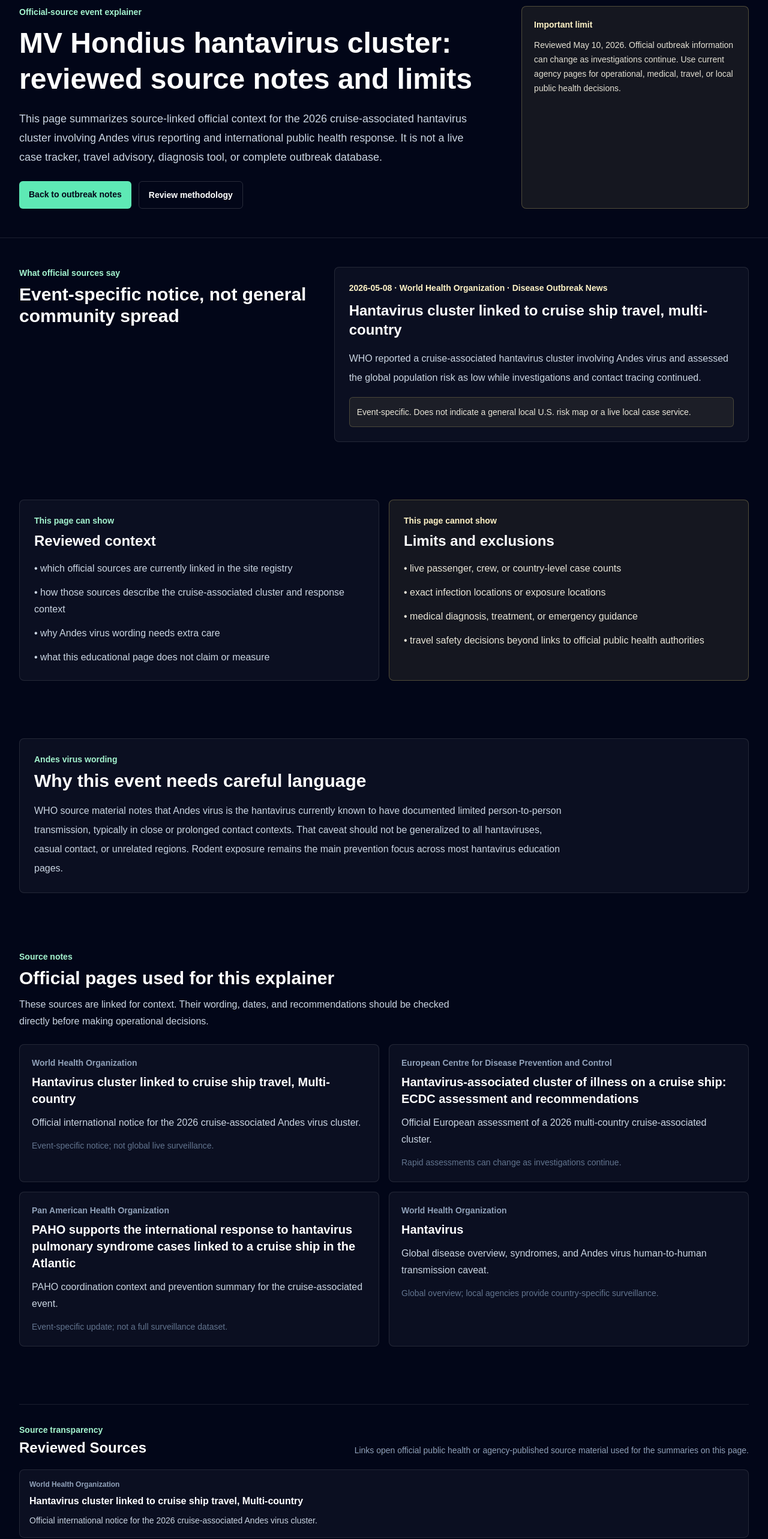
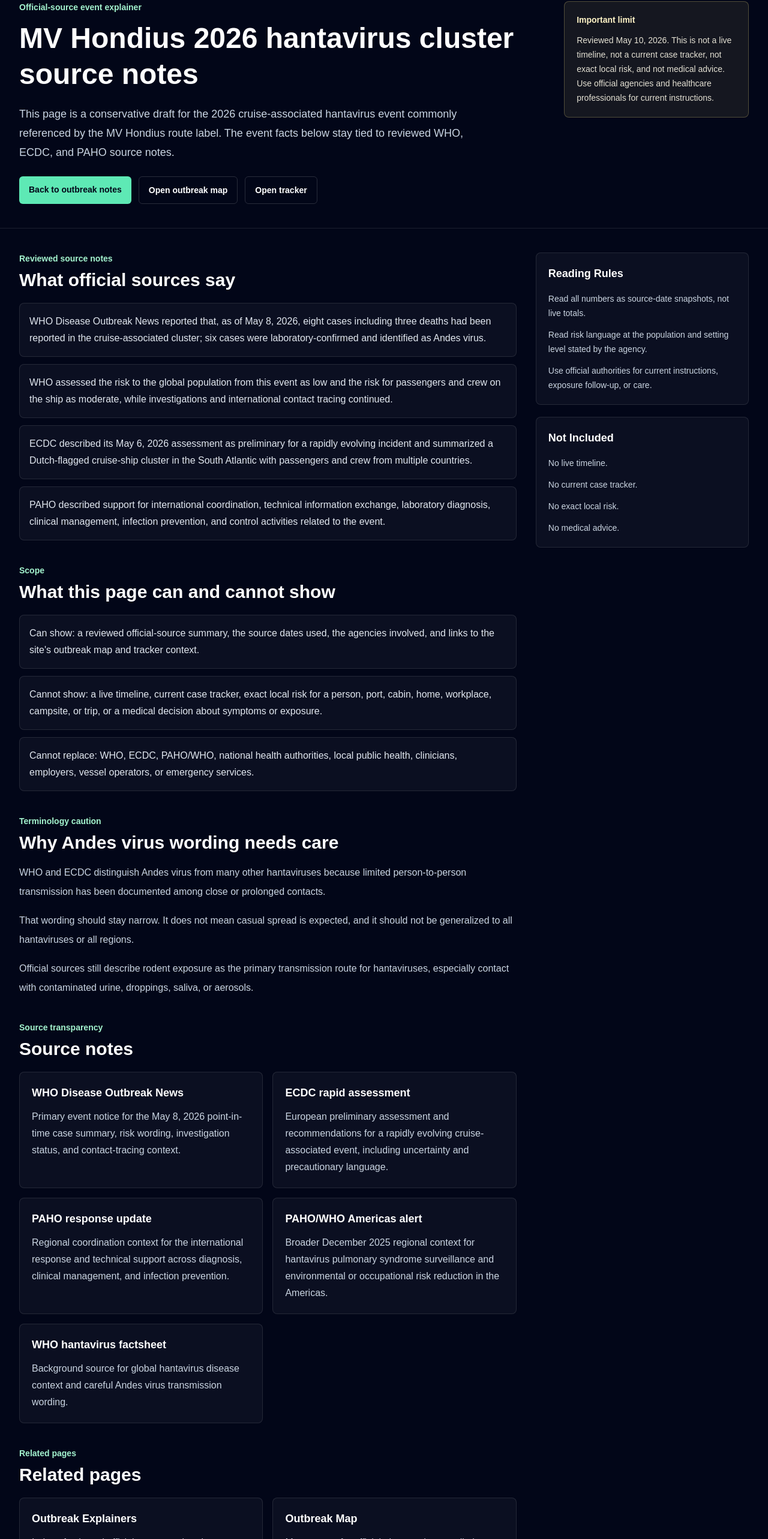
Before and after one commit to security00/hantavirus-maps, a Next.js app: page /outbreaks/mv-hondius-2026 in a window 1280 px wide. Shown: the part 109-2675 px from the top of the page at 60% size. Built offline with nearby package versions, Linux system fonts and the light colour scheme.

Commit message:
fix: refine official outbreak explainer copy

```diff
--- a/app/hantavirus-tracker/page.tsx
+++ b/app/hantavirus-tracker/page.tsx
@@ -28,7 +28,7 @@
   },
   {
     title: "Are there recent official outbreak notices?",
-    body: "The alert layer summarizes selected WHO, PAHO/WHO, ECDC, CDC, and state public health notices with limitations.",
+    body: "Official-source outbreak explainers summarize selected WHO, PAHO/WHO, ECDC, CDC, and state public health notices with limitations.",
     href: "/outbreaks/",
   },
   {
--- a/app/outbreaks/mv-hondius-2026/page.tsx
+++ b/app/outbreaks/mv-hondius-2026/page.tsx
@@ -2,52 +2,115 @@
 import Link from "next/link";
 
 import { SourceList } from "@/components/SourceList";
-import { getAlerts, getSourcesByIds } from "@/lib/data";
 import { LAST_REVIEWED_LABEL } from "@/lib/routes";
 
 export const metadata: Metadata = {
-  title: "MV Hondius Hantavirus Cluster: Official Source Notes",
+  title: "MV Hondius 2026 Hantavirus Cluster: Official Source Explainer",
   description:
-    "Official-source explainer for the 2026 MV Hondius cruise-associated hantavirus cluster, with source notes and clear limits.",
+    "Reviewed official-source notes for the 2026 cruise-associated hantavirus cluster, with clear limits on live tracking, local risk, and medical advice.",
   alternates: {
     canonical: "/outbreaks/mv-hondius-2026/",
   },
 };
 
-const eventSourceIds = ["who-don600-2026", "ecdc-cruise-2026", "paho-cruise-2026", "who-factsheet-2026"];
-
-const whatThisPageCanShow = [
-  "which official sources are currently linked in the site registry",
-  "how those sources describe the cruise-associated cluster and response context",
-  "why Andes virus wording needs extra care",
-  "what this educational page does not claim or measure",
+const sourceIds = [
+  "who-don600-2026",
+  "ecdc-cruise-2026",
+  "paho-cruise-2026",
+  "paho-alert-2025",
+  "who-factsheet-2026",
 ];
 
-const whatThisPageCannotShow = [
-  "live passenger, crew, or country-level case counts",
-  "exact infection locations or exposure locations",
-  "medical diagnosis, treatment, or emergency guidance",
-  "travel safety decisions beyond links to official public health authorities",
+const officialSourceNotes = [
+  "WHO Disease Outbreak News reported that, as of May 8, 2026, eight cases including three deaths had been reported in the cruise-associated cluster; six cases were laboratory-confirmed and identified as Andes virus.",
+  "WHO assessed the risk to the global population from this event as low and the risk for passengers and crew on the ship as moderate, while investigations and international contact tracing continued.",
+  "ECDC described its May 6, 2026 assessment as preliminary for a rapidly evolving incident and summarized a Dutch-flagged cruise-ship cluster in the South Atlantic with passengers and crew from multiple countries.",
+  "PAHO described support for international coordination, technical information exchange, laboratory diagnosis, clinical management, infection prevention, and control activities related to the event.",
 ];
 
-export default function MvHondiusEventPage() {
-  const cruiseAlert = getAlerts().find((alert) => alert.id === "who-don600-2026-cruise");
-  const sources = getSourcesByIds(eventSourceIds);
+const pageCapabilities = [
+  "Can show: a reviewed official-source summary, the source dates used, the agencies involved, and links to the site's outbreak map and tracker context.",
+  "Cannot show: a live timeline, current case tracker, exact local risk for a person, port, cabin, home, workplace, campsite, or trip, or a medical decision about symptoms or exposure.",
+  "Cannot replace: WHO, ECDC, PAHO/WHO, national health authorities, local public health, clinicians, employers, vessel operators, or emergency services.",
+];
 
+const andesVirusNotes = [
+  "WHO and ECDC distinguish Andes virus from many other hantaviruses because limited person-to-person transmission has been documented among close or prolonged contacts.",
+  "That wording should stay narrow. It does not mean casual spread is expected, and it should not be generalized to all hantaviruses or all regions.",
+  "Official sources still describe rodent exposure as the primary transmission route for hantaviruses, especially contact with contaminated urine, droppings, saliva, or aerosols.",
+];
+
+const reviewedNotes = [
+  {
+    title: "WHO Disease Outbreak News",
+    body: "Primary event notice for the May 8, 2026 point-in-time case summary, risk wording, investigation status, and contact-tracing context.",
+  },
+  {
+    title: "ECDC rapid assessment",
+    body: "European preliminary assessment and recommendations for a rapidly evolving cruise-associated event, including uncertainty and precautionary language.",
+  },
+  {
+    title: "PAHO response update",
+    body: "Regional coordination context for the international response and technical support across diagnosis, clinical management, and infection prevention.",
+  },
+  {
+    title: "PAHO/WHO Americas alert",
+    body: "Broader December 2025 regional context for hantavirus pulmonary syndrome surveillance and environmental or occupational risk reduction in the Americas.",
+  },
+  {
+    title: "WHO hantavirus factsheet",
+    body: "Background source for global hantavirus disease context and careful Andes virus transmission wording.",
+  },
+];
+
+const relatedPages = [
+  {
+    href: "/outbreaks/",
+    title: "Outbreak Explainers",
+    body: "Index of selected official-source outbreak notes.",
+  },
+  {
+    href: "/hantavirus-outbreak-map/",
+    title: "Outbreak Map",
+    body: "Map context for official alerts and source limits.",
+  },
+  {
+    href: "/hantavirus-tracker/",
+    title: "Hantavirus Tracker",
+    body: "Reviewed map layers for cases, alerts, reservoirs, and prevention.",
+  },
+  {
+    href: "/south-america/",
+    title: "South America Context",
+    body: "Andes virus and PAHO/WHO regional context.",
+  },
+  {
+    href: "/europe/",
+    title: "Europe Context",
+    body: "ECDC surveillance and rapid-assessment context.",
+  },
+  {
+    href: "/sources-methodology/",
+    title: "Sources and Methodology",
+    body: "Review rules and precision limits for this static site.",
+  },
+];
+
+export default function MvHondiusOutbreakPage() {
   return (
     <main className="min-h-screen bg-slate-950 text-white">
-      <section className="border-b border-white/10 px-4 py-12 sm:px-6 lg:px-8">
-        <div className="mx-auto grid max-w-7xl gap-8 lg:grid-cols-[0.68fr_0.32fr]">
+      <section className="border-b border-white/10 bg-slate-950 px-4 py-10 sm:px-6 lg:px-8">
+        <div className="mx-auto grid max-w-7xl gap-8 lg:grid-cols-[0.74fr_0.26fr] lg:items-start">
           <div>
             <p className="text-sm font-semibold text-emerald-200">Official-source event explainer</p>
             <h1 className="mt-3 max-w-4xl text-4xl font-semibold leading-tight sm:text-5xl">
-              MV Hondius hantavirus cluster: reviewed source notes and limits
+              MV Hondius 2026 hantavirus cluster source notes
             </h1>
             <p className="mt-5 max-w-3xl text-lg leading-8 text-slate-300">
-              This page summarizes source-linked official context for the 2026 cruise-associated
-              hantavirus cluster involving Andes virus reporting and international public health
-              response. It is not a live case tracker, travel advisory, diagnosis tool, or complete
-              outbreak database.
+              This page is a conservative draft for the 2026 cruise-associated
+              hantavirus event commonly referenced by the MV Hondius route label.
+              The event facts below stay tied to reviewed WHO, ECDC, and PAHO
+              source notes.
             </p>
             <div className="mt-6 flex flex-wrap gap-3">
               <Link
@@ -57,10 +120,16 @@
                 Back to outbreak notes
               </Link>
               <Link
-                href="/sources-methodology/"
+                href="/hantavirus-outbreak-map/"
                 className="rounded-md border border-white/15 px-4 py-3 text-sm font-semibold text-white transition hover:border-emerald-300/50"
               >
-                Review methodology
+                Open outbreak map
+              </Link>
+              <Link
+                href="/hantavirus-tracker/"
+                className="rounded-md border border-white/15 px-4 py-3 text-sm font-semibold text-white transition hover:border-emerald-300/50"
+              >
+                Open tracker
               </Link>
             </div>
           </div>
@@ -68,131 +137,117 @@
           <aside className="rounded-lg border border-amber-200/25 bg-amber-200/[0.08] p-5">
             <p className="text-sm font-semibold text-amber-100">Important limit</p>
             <p className="mt-3 text-sm leading-6 text-amber-50/[0.88]">
-              Reviewed {LAST_REVIEWED_LABEL}. Official outbreak information can change as
-              investigations continue. Use current agency pages for operational, medical, travel,
-              or local public health decisions.
+              Reviewed {LAST_REVIEWED_LABEL}. This is not a live timeline, not a
+              current case tracker, not exact local risk, and not medical advice.
+              Use official agencies and healthcare professionals for current
+              instructions.
             </p>
           </aside>
         </div>
       </section>
 
-      <section className="px-4 py-12 sm:px-6 lg:px-8" aria-labelledby="official-summary">
-        <div className="mx-auto grid max-w-7xl gap-6 lg:grid-cols-[0.42fr_0.58fr]">
-          <div>
-            <p className="text-sm font-semibold text-emerald-200">What official sources say</p>
-            <h2 id="official-summary" className="mt-2 text-3xl font-semibold">
-              Event-specific notice, not general community spread
+      <div className="mx-auto grid max-w-7xl gap-8 px-4 py-10 sm:px-6 lg:grid-cols-[0.7fr_0.3fr] lg:px-8">
+        <div className="space-y-10">
+          <section aria-labelledby="official-sources-say">
+            <p className="text-sm font-semibold text-emerald-200">Reviewed source notes</p>
+            <h2 id="official-sources-say" className="mt-2 text-3xl font-semibold">
+              What official sources say
             </h2>
+            <div className="mt-5 grid gap-3">
+              {officialSourceNotes.map((note) => (
+                <div key={note} className="rounded-lg border border-white/10 bg-white/[0.04] p-4">
+                  <p className="leading-7 text-slate-200">{note}</p>
                 </div>
-          <div className="rounded-lg border border-white/10 bg-white/[0.04] p-6">
-            {cruiseAlert ? (
-              <>
-                <p className="text-sm font-semibold text-amber-100">
-                  {cruiseAlert.date} · {cruiseAlert.agency} · {cruiseAlert.status}
-                </p>
-                <h3 className="mt-3 text-2xl font-semibold text-white">{cruiseAlert.title}</h3>
-                <p className="mt-4 leading-8 text-slate-300">{cruiseAlert.summary}</p>
-                <p className="mt-4 rounded-md border border-amber-200/20 bg-amber-200/[0.07] p-3 text-sm leading-6 text-amber-50/90">
-                  {cruiseAlert.riskLanguage}
-                </p>
-              </>
-            ) : (
-              <p className="leading-7 text-slate-300">
-                The reviewed cruise-associated alert record was not found in the local snapshot.
-                Check the source list below for official pages.
-              </p>
-            )}
-          </div>
+              ))}
             </div>
           </section>
 
-      <section className="px-4 py-12 sm:px-6 lg:px-8" aria-labelledby="can-cannot-show">
-        <div className="mx-auto grid max-w-7xl gap-4 lg:grid-cols-2">
-          <article className="rounded-lg border border-white/10 bg-white/[0.04] p-6">
-            <p className="text-sm font-semibold text-emerald-200">This page can show</p>
-            <h2 id="can-cannot-show" className="mt-2 text-2xl font-semibold">Reviewed context</h2>
-            <ul className="mt-4 space-y-3 text-slate-300">
-              {whatThisPageCanShow.map((item) => (
-                <li key={item} className="leading-7">• {item}</li>
+          <section aria-labelledby="can-cannot-show">
+            <p className="text-sm font-semibold text-emerald-200">Scope</p>
+            <h2 id="can-cannot-show" className="mt-2 text-3xl font-semibold">
+              What this page can and cannot show
+            </h2>
+            <div className="mt-5 grid gap-3">
+              {pageCapabilities.map((item) => (
+                <div key={item} className="rounded-lg border border-white/10 bg-white/[0.04] p-4">
+                  <p className="leading-7 text-slate-200">{item}</p>
+                </div>
               ))}
-            </ul>
-          </article>
-          <article className="rounded-lg border border-amber-200/25 bg-amber-200/[0.08] p-6">
-            <p className="text-sm font-semibold text-amber-100">This page cannot show</p>
-            <h2 className="mt-2 text-2xl font-semibold">Limits and exclusions</h2>
-            <ul className="mt-4 space-y-3 text-amber-50/90">
-              {whatThisPageCannotShow.map((item) => (
-                <li key={item} className="leading-7">• {item}</li>
-              ))}
-            </ul>
-          </article>
             </div>
           </section>
 
-      <section className="px-4 py-12 sm:px-6 lg:px-8" aria-labelledby="andes-care">
-        <div className="mx-auto max-w-7xl rounded-lg border border-white/10 bg-white/[0.04] p-6">
-          <p className="text-sm font-semibold text-emerald-200">Andes virus wording</p>
-          <h2 id="andes-care" className="mt-2 text-3xl font-semibold">
-            Why this event needs careful language
+          <section aria-labelledby="andes-wording">
+            <p className="text-sm font-semibold text-emerald-200">Terminology caution</p>
+            <h2 id="andes-wording" className="mt-2 text-3xl font-semibold">
+              Why Andes virus wording needs care
             </h2>
-          <p className="mt-4 max-w-4xl leading-8 text-slate-300">
-            WHO source material notes that Andes virus is the hantavirus currently known to have
-            documented limited person-to-person transmission, typically in close or prolonged contact
-            contexts. That caveat should not be generalized to all hantaviruses, casual contact, or
-            unrelated regions. Rodent exposure remains the main prevention focus across most hantavirus
-            education pages.
+            <div className="mt-4 space-y-4">
+              {andesVirusNotes.map((note) => (
+                <p key={note} className="leading-8 text-slate-300">
+                  {note}
                 </p>
+              ))}
             </div>
           </section>
 
-      <section className="px-4 py-12 sm:px-6 lg:px-8" aria-labelledby="source-notes">
-        <div className="mx-auto max-w-7xl">
-          <div className="mb-6 max-w-3xl">
-            <p className="text-sm font-semibold text-emerald-200">Source notes</p>
+          <section aria-labelledby="source-notes">
+            <p className="text-sm font-semibold text-emerald-200">Source transparency</p>
             <h2 id="source-notes" className="mt-2 text-3xl font-semibold">
-              Official pages used for this explainer
+              Source notes
             </h2>
-            <p className="mt-3 leading-7 text-slate-300">
-              These sources are linked for context. Their wording, dates, and recommendations should
-              be checked directly before making operational decisions.
-            </p>
-          </div>
-          <div className="grid gap-4 lg:grid-cols-2">
-            {sources.map((source) => (
-              <article key={source.id} className="rounded-lg border border-white/10 bg-white/[0.04] p-5">
-                <p className="text-sm font-semibold text-slate-400">{source.publisher}</p>
-                <h3 className="mt-2 text-xl font-semibold text-white">
-                  <a className="hover:text-emerald-200" href={source.url} rel="noreferrer" target="_blank">
-                    {source.title}
-                  </a>
-                </h3>
-                <p className="mt-3 leading-7 text-slate-300">{source.use}</p>
-                <p className="mt-3 text-sm leading-6 text-slate-500">{source.limitations}</p>
+            <div className="mt-5 grid gap-4 md:grid-cols-2">
+              {reviewedNotes.map((note) => (
+                <article key={note.title} className="rounded-lg border border-white/10 bg-white/[0.04] p-5">
+                  <h3 className="text-lg font-semibold text-white">{note.title}</h3>
+                  <p className="mt-3 leading-7 text-slate-300">{note.body}</p>
                 </article>
               ))}
             </div>
+          </section>
+
+          <section aria-labelledby="related-pages">
+            <p className="text-sm font-semibold text-emerald-200">Related pages</p>
+            <h2 id="related-pages" className="mt-2 text-3xl font-semibold">
+              Related pages
+            </h2>
+            <div className="mt-5 grid gap-4 md:grid-cols-2">
+              {relatedPages.map((page) => (
+                <Link
+                  key={page.href}
+                  href={page.href}
+                  className="rounded-lg border border-white/10 bg-white/[0.04] p-5 transition hover:border-emerald-300/45 hover:bg-white/[0.07]"
+                >
+                  <h3 className="text-lg font-semibold text-white">{page.title}</h3>
+                  <p className="mt-3 leading-7 text-slate-300">{page.body}</p>
+                </Link>
+              ))}
             </div>
           </section>
 
-      <section className="px-4 py-12 sm:px-6 lg:px-8">
-        <div className="mx-auto max-w-7xl">
-          <SourceList sourceIds={eventSourceIds} compact />
-          <div className="mt-8 flex flex-wrap gap-3">
-            <Link
-              href="/hantavirus-tracker/"
-              className="rounded-md bg-emerald-300 px-4 py-3 text-sm font-semibold text-slate-950 transition hover:bg-emerald-200"
-            >
-              Open tracker guide
-            </Link>
-            <Link
-              href="/hantavirus-outbreak-map/"
-              className="rounded-md border border-white/15 px-4 py-3 text-sm font-semibold text-white transition hover:border-emerald-300/50"
-            >
-              Read outbreak map limits
-            </Link>
+          <SourceList sourceIds={sourceIds} />
         </div>
+
+        <aside className="space-y-5 lg:sticky lg:top-24 lg:self-start">
+          <section className="rounded-lg border border-white/10 bg-white/[0.04] p-5">
+            <h2 className="text-lg font-semibold">Reading Rules</h2>
+            <div className="mt-4 space-y-3 text-sm leading-6 text-slate-300">
+              <p>Read all numbers as source-date snapshots, not live totals.</p>
+              <p>Read risk language at the population and setting level stated by the agency.</p>
+              <p>Use official authorities for current instructions, exposure follow-up, or care.</p>
             </div>
           </section>
+
+          <section className="rounded-lg border border-white/10 bg-white/[0.04] p-5">
+            <h2 className="text-lg font-semibold">Not Included</h2>
+            <div className="mt-4 space-y-3 text-sm leading-6 text-slate-300">
+              <p>No live timeline.</p>
+              <p>No current case tracker.</p>
+              <p>No exact local risk.</p>
+              <p>No medical advice.</p>
+            </div>
+          </section>
+        </aside>
+      </div>
     </main>
   );
 }
--- a/lib/page-content.ts
+++ b/lib/page-content.ts
@@ -316,7 +316,7 @@
       }
     ],
     sourceIds: ["who-don600-2026", "ecdc-cruise-2026", "paho-cruise-2026", "paho-alert-2025"],
-    relatedPaths: ["/south-america/", "/europe/", "/sources-methodology/"]
+    relatedPaths: ["/outbreaks/", "/south-america/", "/europe/", "/sources-methodology/"]
   },
   "deer-mouse-hantavirus-map": {
     key: "deer-mouse-hantavirus-map",
```
Lines whose indentation alone changed are shown as unchanged.
